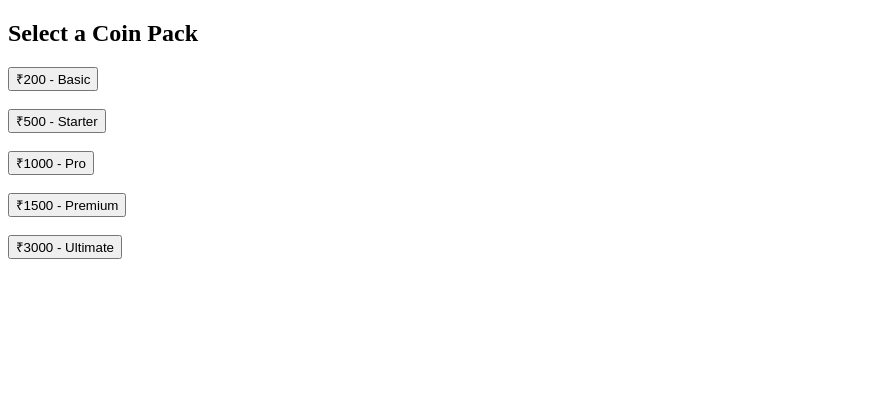
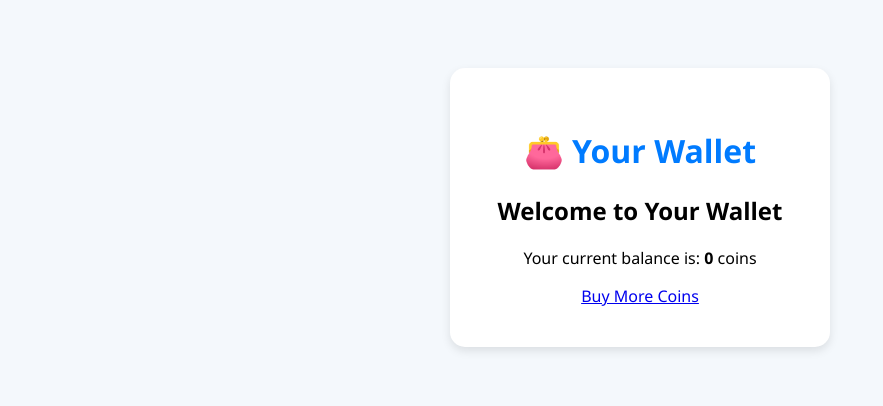
Before and after one commit to Manikandan-412/paymentgateway, a Django app: page / in a window 1280 px wide. Shown: the top 406 px of the page, without its empty margins (0-883 px from the left). Run offline with Django 5.2, Linux system fonts and the light colour scheme; data comes from the database, SQL or seed files in the repository; both versions use the stored data as it was after the commit.

Commit message:
completed all bugs

```diff
--- a/coishop/coin_app/templates/coin_app/buy_coins.html
+++ b/coishop/coin_app/templates/coin_app/buy_coins.html
@@ -2,16 +2,52 @@
 <html>
 <head>
     <title>Buy Coins</title>
+    <style>
+        body {
+            font-family: Arial, sans-serif;
+            padding: 30px;
+            background-color: #f4f4f4;
+        }
+        h2 {
+            color: #333;
+        }
+        form {
+            margin-top: 20px;
+        }
+        button {
+            display: block;
+            width: 300px;
+            padding: 12px;
+            margin-bottom: 15px;
+            font-size: 16px;
+            background-color: #007bff;
+            color: white;
+            border: none;
+            border-radius: 6px;
+            cursor: pointer;
+        }
+        button:hover {
+            background-color: #0056b3;
+        }
+        p {
+            margin-top: 40px;
+            font-size: 18px;
+            color: #555;
+        }
+    </style>
 </head>
 <body>
     <h2>Select a Coin Pack</h2>
+
+    <p>Your current balance: <strong>{{ balance }}</strong> coins</p>
     <form method="post">
         {% csrf_token %}
         {% for pack in coin_packs %}
             <button type="submit" name="amount" value="{{ pack.amount }}">
-                ₹{{ pack.amount }} - {{ pack.label }}
+                ₹{{ pack.amount }} – {{ pack.label }}
             </button><br><br>
         {% endfor %}
     </form>
+    <a href="/">Go Back to Wallet</a>
 </body>
 </html>
--- a/coishop/coin_app/templates/index.html
+++ b/coishop/coin_app/templates/index.html
@@ -62,14 +62,9 @@
   <div class="container">
     <h1>👛 Your Wallet</h1>
 
-    <div class="wallet-info">
-      <p>User ID: <strong>{{ user_id }}</strong></p>
-      <p>Your current balance:</p>
-      <div class="balance">{{ balance }} coins</div>
-    </div>
-
-    <a href="{% url 'buy_coins' %}" class="button">Buy More Coins</a>
-
+    <h2>Welcome to Your Wallet</h2>
+    <p>Your current balance is: <strong>{{ balance }}</strong> coins</p>
+    <a href="{% url 'buy_coins' %}">Buy More Coins</a>
 
   </div>
 
--- a/coishop/coin_app/views.py
+++ b/coishop/coin_app/views.py
@@ -2,10 +2,9 @@ import uuid
 import requests
 from django.conf import settings
 from django.shortcuts import render, redirect
-from django.contrib.auth.decorators import login_required
 from .models import Transaction, Wallet
 
-# Define the coin packs for different price ranges
+# Coin packs available for purchase
 COIN_PACKS = [
     {"amount": 200, "label": "Basic"},
     {"amount": 500, "label": "Starter"},
@@ -14,18 +13,23 @@ COIN_PACKS = [
     {"amount": 3000, "label": "Ultimate"},
 ]
 
-# View to handle the coin purchase
+# Home page – shows coin balance
+def index(request):
+    user = request.user if request.user.is_authenticated else None
+    wallet, _ = Wallet.objects.get_or_create(user=user)
+    return render(request, "index.html", {"balance": wallet.balance})
 
+# Buy coins page – handles payment creation and redirection
+def buy_coins(request):
+    user = request.user if request.user.is_authenticated else None
+    wallet, _ = Wallet.objects.get_or_create(user=user)
 
-
-def buy_coins(request):
     if request.method == "POST":
         amount = int(request.POST['amount'])
-        user = request.user if request.user.is_authenticated else None
         coins = amount
-        order_id = str(uuid.uuid4())  # Unique order ID for this transaction
+        order_id = str(uuid.uuid4())  # Unique order ID
 
-        # Create a new transaction entry in the database
+        # Save transaction with status PENDING
         transaction = Transaction.objects.create(
             user=user,
             amount=amount,
@@ -33,7 +37,7 @@ def buy_coins(request):
             order_id=order_id,
         )
 
-        # Set up headers for the Cashfree API
+        # Prepare headers for Cashfree
         headers = {
             "Content-Type": "application/json",
             "x-api-version": "2022-01-01",
@@ -41,7 +45,7 @@ def buy_coins(request):
             "x-client-secret": settings.CASHFREE_SECRET_KEY
         }
 
-        # Create order data with fallback for anonymous users
+        # Create order data
         data = {
             "order_id": order_id,
             "order_amount": amount,
@@ -62,14 +66,18 @@ def buy_coins(request):
             payment_data = response.json()
             return redirect(payment_data['payment_link'])
         else:
-            return render(request, 'coin_app/payment_failed.html')
+            return render(request, 'coin_app/payment_failed.html', {"message": "Payment gateway error."})
 
-    return render(request, 'coin_app/buy_coins.html', {'coin_packs': COIN_PACKS})
+    # Show buy_coins.html with current balance and coin packs
+    return render(request, 'coin_app/buy_coins.html', {
+        'coin_packs': COIN_PACKS,
+        'balance': wallet.balance
+    })
 
+# Verify the payment after redirect from Cashfree
 def verify_payment(request):
-    order_id = request.GET.get("order_id")  # Get the order ID from the query string
+    order_id = request.GET.get("order_id")
 
-    # Set up headers for the Cashfree API
     headers = {
         "Content-Type": "application/json",
         "x-api-version": "2022-01-01",
@@ -77,53 +85,41 @@ def verify_payment(request):
         "x-client-secret": settings.CASHFREE_SECRET_KEY
     }
 
-    # Request to Cashfree to verify the payment status
+    # Check the payment status from Cashfree API
     res = requests.get(f"{settings.CASHFREE_BASE_URL}/orders/{order_id}", headers=headers)
     data = res.json()
 
-    # Log the response data to check its structure
-    print("Cashfree response data:", data)  # Log response for debugging
-
-    # Find the transaction in the database using the order_id
     try:
         transaction = Transaction.objects.get(order_id=order_id)
     except Transaction.DoesNotExist:
-        return render(request, "coin_app/payment_failed.html", {
-            "message": "Transaction not found."
+        return render(request, "coin_app/payment_failed.html", {"message": "Transaction not found."})
+
+    # Prevent re-adding coins on refresh
+    if transaction.status == "SUCCESS":
+        wallet, _ = Wallet.objects.get_or_create(user=transaction.user)
+        return render(request, "coin_app/payment_success.html", {
+            "coins": transaction.coins,
+            "balance": wallet.balance
         })
 
-    # Check if the order is paid
-    if data.get("order_status") == "PAID":  # If the payment was successful
-        # Check if the response has a valid 'payment_session_id' or 'order_id' for tracking
-        payment_session_id = data.get("order_token", None)  # Use order_token if payment_session_id isn't present
+    # If payment was successful
+    if data.get("order_status") == "PAID":
+        transaction.status = "SUCCESS"
+        transaction.payment_id = data.get("order_token", "")
+        transaction.save()
 
-        if payment_session_id:
-            transaction.status = "SUCCESS"
-            transaction.payment_id = payment_session_id  # Store the order_token as payment_id
-            transaction.save()
+        wallet, _ = Wallet.objects.get_or_create(user=transaction.user)
+        wallet.balance += transaction.coins
+        wallet.save()
 
-            # Update the user's wallet with the purchased coins
-            wallet, _ = Wallet.objects.get_or_create(user=transaction.user)
-            wallet.balance += transaction.coins  # Add the purchased coins to wallet
-            wallet.save()
-
-            # Render the success page with the number of coins purchased
-            return render(request, "index.html", {
-                "coins": transaction.coins,
-                "balance": wallet.balance
-            })
-        else:
-            # Handle case where no valid payment ID or session ID is found
-            return render(request, "coin_app/payment_failed.html", {
-                "message": "Payment verification failed. No valid payment session ID found."
-            })
-    else:
-        # If the payment failed, update the transaction status and show failure page
-        transaction.status = "FAILED"
-        transaction.save()
-        return render(request, "coin_app/payment_failed.html", {
-            "message": "Payment verification failed. Order status is not PAID."
+        return render(request, "coin_app/payment_success.html", {
+            "coins": transaction.coins,
+            "balance": wallet.balance
         })
 
-from django.shortcuts import render
-from .models import Wallet
+    # Otherwise, mark as failed
+    transaction.status = "FAILED"
+    transaction.save()
+    return render(request, "coin_app/payment_failed.html", {
+        "message": "Payment was not successful."
+    })
--- a/coishop/coishop/urls.py
+++ b/coishop/coishop/urls.py
@@ -4,6 +4,7 @@ from coin_app import views
 
 urlpatterns = [
     path('admin/', admin.site.urls),
-    path('', views.buy_coins, name='buy_coins'),
+    path('',views.index,name="home"),
+    path('wallet/buy/', views.buy_coins, name='buy_coins'),
     path('wallet/payment/verify/', views.verify_payment, name='verify_payment'),
 ]
```
Also changed, not shown: coishop/coin_app/templates/coin_app/payment_failed.html (+4 -3 lines), coishop/coin_app/templates/coin_app/payment_success.html (+4 -4 lines), coishop/db.sqlite3, 2 other files.
